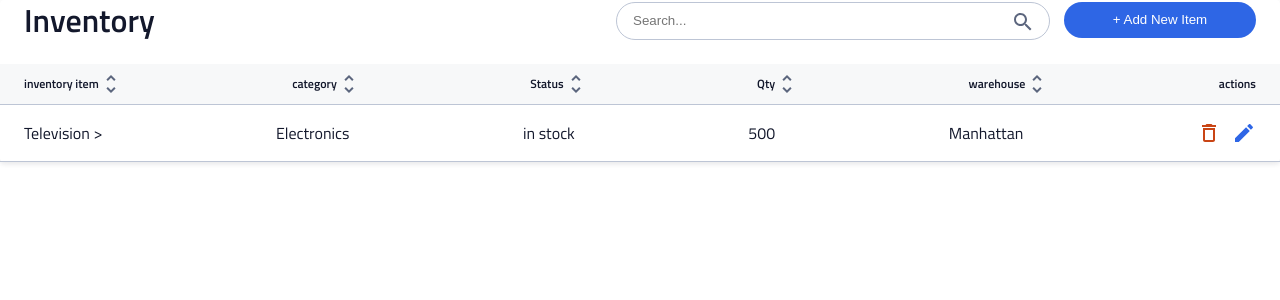
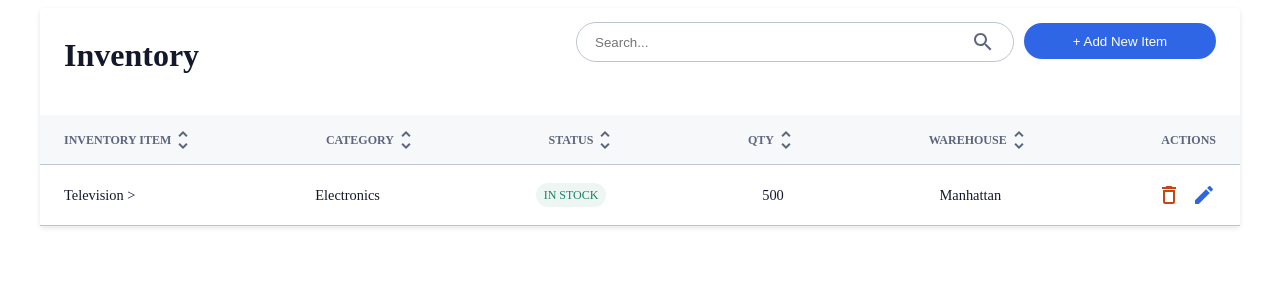
Before and after one commit to shanni6/instock-whistler, a React (Vite) app: page /inventory in a window 1280 px wide. Shown: the top 300 px of the page. Built offline with nearby package versions, Linux system fonts and the light colour scheme.

Commit message:
style fixed

```diff
--- a/src/components/InventoryList/InventoryList.jsx
+++ b/src/components/InventoryList/InventoryList.jsx
@@ -10,6 +10,7 @@ import React, { useState, useEffect } from 'react';
 
 const InventoryList = () => {
   return (
+
     <>
     <section className="inventory">
       <div className="inventory__nav">
@@ -79,10 +80,10 @@ const InventoryList = () => {
         </ul>
 {/* ---------------- */}
         <ul className="inventory__list">
-          <li className="inventory__list-li">Television &gt;</li>
+          <li className="inventory__list-li product">Television &gt;</li>
           <li className="inventory__list-li">Electronics </li>
           <li className="inventory__list-li inventory__list-stock">
-            in stock{" "}
+            in stock
           </li>
           <li className="inventory__list-li inventory__list-quantity">500 </li>
           <li className="inventory__list-li inventory__list-location">
--- a/src/components/InventoryList/InventoryList.scss
+++ b/src/components/InventoryList/InventoryList.scss
@@ -5,10 +5,7 @@
 @import "../../styles/partials/colors";
 @import "../../styles/partials/padding";
 
-* {
-  padding: 0;
-  margin: 0;
-}
+
 
 li {
   list-style: none;
@@ -19,6 +16,14 @@ li {
     background-color: $primary-white;
     border-radius: 4px;
     box-sizing: border-box;
+    font-family: "titillium-semi-bold";
+    @include large {
+      margin: 0 10rem;
+    }
+
+    @include medium {
+      margin: 0 2rem;
+    }
 
 
   &__title {
@@ -27,6 +32,7 @@ li {
 
   &__nav {
     padding: 0 1.5rem;
+
     @include large {
       display: flex;
       justify-content: space-between;
@@ -128,51 +134,59 @@ li {
   }
 
   &__sort {
-    padding: 0.5rem 1.5rem;
+    text-transform: uppercase;
+    padding: 0 1.5rem;
     background-color: $background-light-gray;
-
-    @include large {
+    color: $secondary-slate;
       display: flex;
       justify-content: space-between;
       align-items: center;
-    }
-
-    @include medium {
-      display: flex;
-      justify-content: space-between;
-      align-items: center;
-    }
+      margin-bottom: 0;
 
     &-li{
-      @include large {
         display: flex;
         justify-content: space-between;
         align-items: center;
-      }
-      @include medium {
-        display: flex;
-        justify-content: space-between;
-        align-items: center;
-      }
     }
   }
 
   &__list{
-    padding: 1rem 1.5rem;
+    font-size: 0.9rem;
+    padding: 1.1rem 1.5rem;
     border-bottom: 1px solid $secondary-cloud;
     border-top: 1px solid $secondary-cloud;
     display: flex;
     justify-content: space-between;
     align-items: center;
+    margin-top: 0;
+
     &-actions{
       display: flex;
     justify-content: space-between;
     align-items: center;
+    }
+  }
 
-    }
+  &__list:hover{
+    background-color: rgba(46, 102, 229, 0.1);
   }
 }
 
 .inventory__deleteIcon{
   margin-right: 0.7rem;
 }
+
+.inventory__list-stock{
+  color: $supporting-green;
+  line-height: 1rem;
+  background-color: rgba(21, 132, 99, 0.07);
+  border-radius: 20px;
+  align-items: center;
+  padding: 0.25rem 0.5rem;
+  text-transform: uppercase;
+  font-size: 0.75rem;
+}
+
+.product{
+  margin-right: 1.5rem;
+}
```
